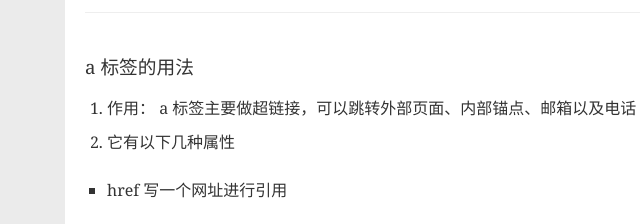
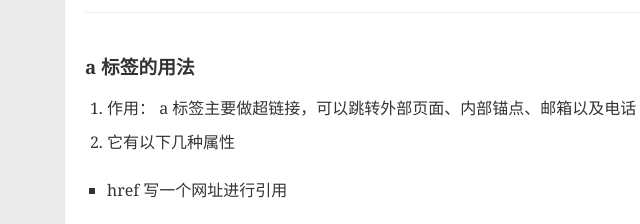
Before and after one commit to gcrmer/gcrmer.github.io, a plain HTML site: page 2021/06/01/HTML常用标签/index.html in a window 1280 px wide. Shown: the part 368-592 px from the top of the page, 5-645 px from the left. Drawn offline with Linux system fonts and the light colour scheme; a script that the page names is missing.

Commit message:
Site updated: 2021-06-02 11:55:35

```diff
--- a/2021/06/01/HTML常用标签/index.html
+++ b/2021/06/01/HTML常用标签/index.html
@@ -207,7 +207,7 @@ do..." />
     </div>
 
     <div class="post-body post-content">
-        <h3 id="a-标签的用法"><a href="#a-标签的用法" class="headerlink" title="a 标签的用法"></a>a 标签的用法</h3><ol>
+        <h3 id="a-标签的用法"><a href="#a-标签的用法" class="headerlink" title="a 标签的用法"></a><strong>a 标签的用法</strong></h3><ol>
 <li><p>作用： a 标签主要做超链接，可以跳转外部页面、内部锚点、邮箱以及电话</p>
 </li>
 <li><p>它有以下几种属性 </p>
```
